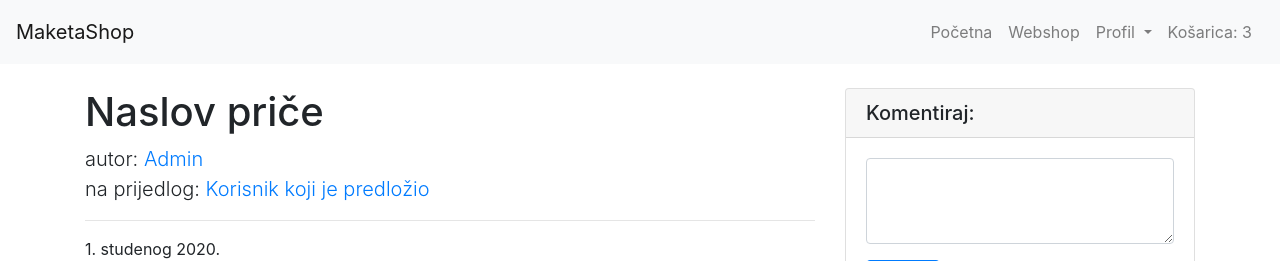
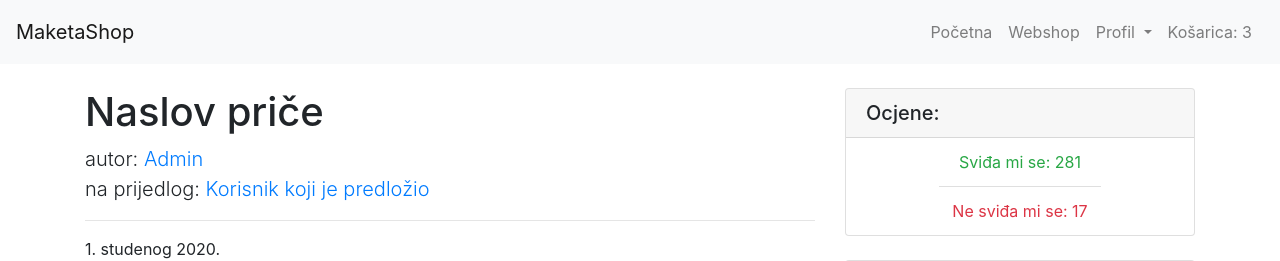
Before and after one commit to LRabuzin/MaketaShop, a Django app: page /maketashop/post/ in a window 1280 px wide. Shown: the top 261 px of the page. Run offline with Django 3.2, Linux system fonts and the light colour scheme; grey boxes labelled with a size stand in for pictures from a placeholder-image service; some libraries are stand-ins or nearby versions.

Commit message:
Dodane ocjene na priču

```diff
--- a/izvorniKod/djangoServer/maketashop/templates/maketashop/b_post.html
+++ b/izvorniKod/djangoServer/maketashop/templates/maketashop/b_post.html
@@ -38,12 +38,25 @@
 
         <hr>
 
+
+          <form action="" class="d-flex flex-row justify-content-around p-3">
+            <button type="submit" class="btn btn-success">Sviđa mi se</button>
+            <button type="submit" class="btn btn-danger">Ne sviđa mi se </button>
+          </form>
+
       </div>
 
-      <!-- Sidebar Widgets Column -->
       <div class="col-md-4">
+        <div class="card my-4">
+          <h5 class="card-header">
+            Ocjene:
+          </h5>
+          <ul class="list-group list-group-flush d-flex flex-column justify-content-center align-items-center">
+            <li class="list-group-item text-success">Sviđa mi se: 281</li>
+            <li class="list-group-item text-danger">Ne sviđa mi se: 17</li>
+          </ul>
+        </div>
 
-        <!-- Comments Form -->
         <div class="card my-4">
           <h5 class="card-header">Komentiraj:</h5>
           <div class="card-body">
@@ -88,9 +101,8 @@
           </div>
         </div>
       </div>
-
     </div>
-    <!-- /.row -->
 
   </div>
+</div>
 {% endblock content %}
```
Also changed, not shown: izvorniKod/djangoServer/maketashop/templates/maketashop/index.html (+16 -0 lines), izvorniKod/djangoServer/maketashop/static/maketashop/index.css (line endings or trailing spaces).
